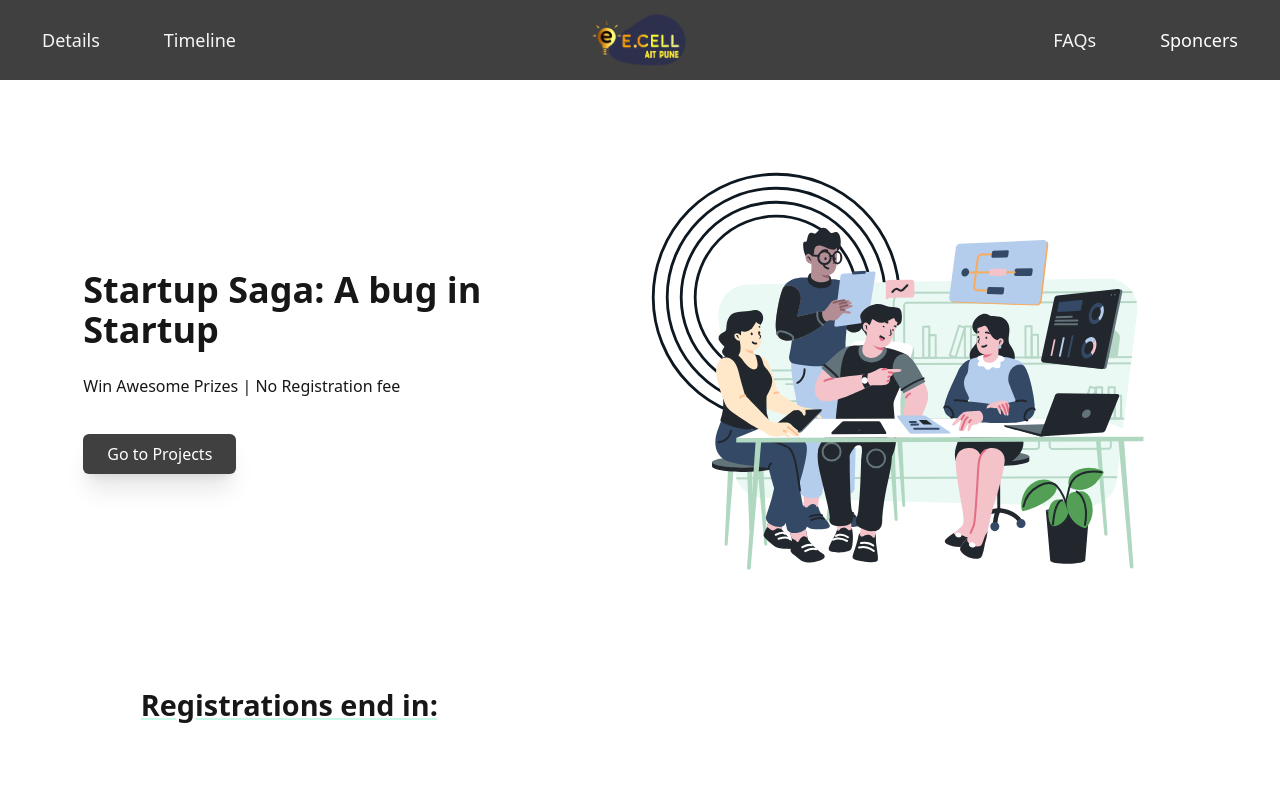
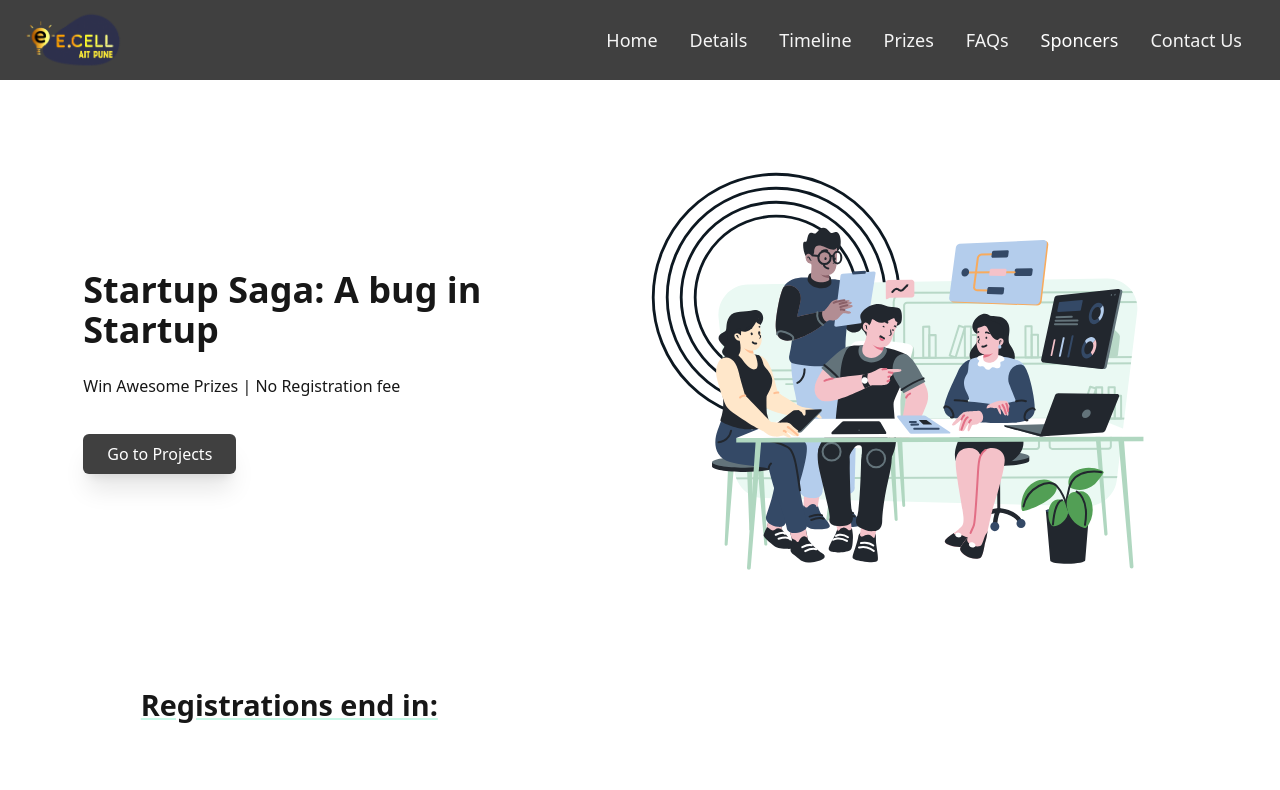
Before and after one commit to GulshanSinghAIT/StartUP-Saga, a website built with Vite: page index.html in a window 1280 px wide. Shown: the top 790 px of the page. Built offline with nearby package versions, Linux system fonts and the light colour scheme.

Commit message:
Fixed Navbar

```diff
--- a/index.html
+++ b/index.html
@@ -34,8 +34,7 @@
       ring-offset-4
      ring-offset-neutral-700
       lg:absolute
-      lg:left-1/2
-      lg:-translate-x-1/2
+      px-5
       z-50
       hover:opacity-75
       transition-opacity
@@ -66,40 +65,101 @@
       <div role="menuBar" class="
       hidden
       flex-col
-    gap-4
       absolute
       z-40
       right-0
       left-0
-    top-16
+      top-14
       bg-neutral-700
-    shadow-xl
+      shadow-2xl
       text-center
       text-lg
-    p-3
-    items-center
+      p-4
       lg:flex
       lg:flex-row
       lg:static
       lg:shadow-none
-    lg:justify-between
       lg:w-full
 
 
+
       ">
+
+
+      <a role="menuitem" class="
+        lg:mr-auto
+        " href=""></a>
+
       <a role="menuitem" class="
         py-1
-      px-6
+        px-4
+        rounded-sm
+      text-neutral-100
+      hover:text-neutral-400
+        transition-colors
+
+        " href="#homee">Home</a>
+
+
+
+      <a role="menuitem" class="
+        py-1
+        px-4
         rounded-sm
         ring-offset-4
       text-neutral-100
       hover:text-neutral-400
         transition-colors
+
         " href="#details">Details</a>
 
           <a role="menuitem" class="
         py-1
-      px-6
+        px-4
+      text-neutral-100
+      hover:text-neutral-400
+        transition-colors
+
+        " href="/">Timeline</a>
+
+
+        <a role="menuitem" class="
+        py-1
+        px-4
+        ring-neutral-900
+        rounded-sm
+      text-neutral-100
+      hover:text-neutral-400
+        transition-colors
+
+        " href="#Prizess">Prizes</a>
+
+
+
+        <a role="menuitem" class="
+        py-1
+        px-4
+        text-neutral-100
+       hover:text-neutral-400
+        transition-colors
+
+        " href="#FAQ">FAQs</a>
+
+          <a role="menuitem" class="
+        py-1
+        px-4
+      text-white
+        hover:shadow-none
+        rounded-md
+      hover:text-neutral-400
+        transition-colors
+
+        " href="#Sponc">Sponcers</a>
+
+
+        <a role="menuitem" class="
+        py-1
+        px-4
 
 
       ring-neutral-900
@@ -108,26 +168,8 @@
     text-neutral-100
       hover:text-neutral-400
         transition-colors
-      lg:mr-auto
-      " href="/">Timeline</a>
 
-        <a role="menuitem" class="
-      py-1
-      px-6
-      text-neutral-100
-     hover:text-neutral-400
-      transition-colors
-      " href="#FAQ">FAQs</a>
-
-        <a role="menuitem" class="
-      py-2
-      px-6
-    text-white
-      hover:shadow-none
-      rounded-md
-    hover:text-neutral-400
-      transition-colors
-      " href="#Sponc">Sponcers</a>
+        " href="#footerr">Contact Us</a>
 
 
       </div>
@@ -143,7 +185,7 @@
 
   <section aria-labeledby="home" class="relative py-10
 ">
-    <div class="flex flex-wrap-reverse gap-8 justify-evenly">
+    <div id="homee" class="flex flex-wrap-reverse gap-8 justify-evenly">
       <div class="flex gap-9 flex-wrap flex-col items-start
     lg:justify-center">
         <div class="flex-flex-wrap flex-col items-start gap-2">
@@ -334,7 +376,7 @@
 
 
       <!---------------------- Prizes section --------------------------->
-      <div class="prizes mx-auto max-w-xl relative top-12">
+      <div id="Prizess" class="prizes mx-auto max-w-xl relative top-12">
         <h1 class="text-center mx-auto font-sans text-4xl font-bold">Prizes</h1>
         <div class="wrapper absolute opacity-0 md:opacity-100">
           <img src="assets/Vector 22.svg" class="w-40" alt="">
@@ -607,7 +649,7 @@
 
       <section aria-labeledby="footer" class="foot relative
 ">
-        <div class="bg-neutral-700 flex flex-wrap justify-evenly">
+        <div id="footerr" class="bg-neutral-700 flex flex-wrap justify-evenly">
           <div class="register flex gap-3  flex-wrap flex-col items-start
           justify-center">
 
```
Lines whose indentation alone changed are shown as unchanged.
